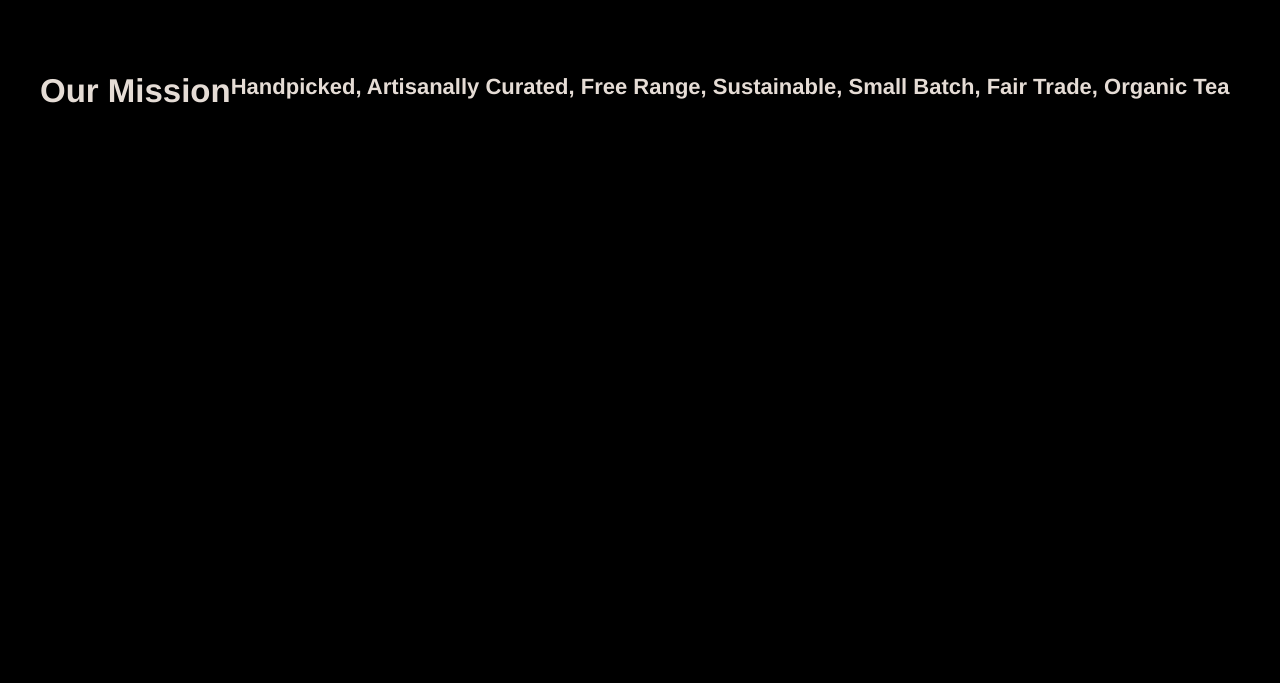
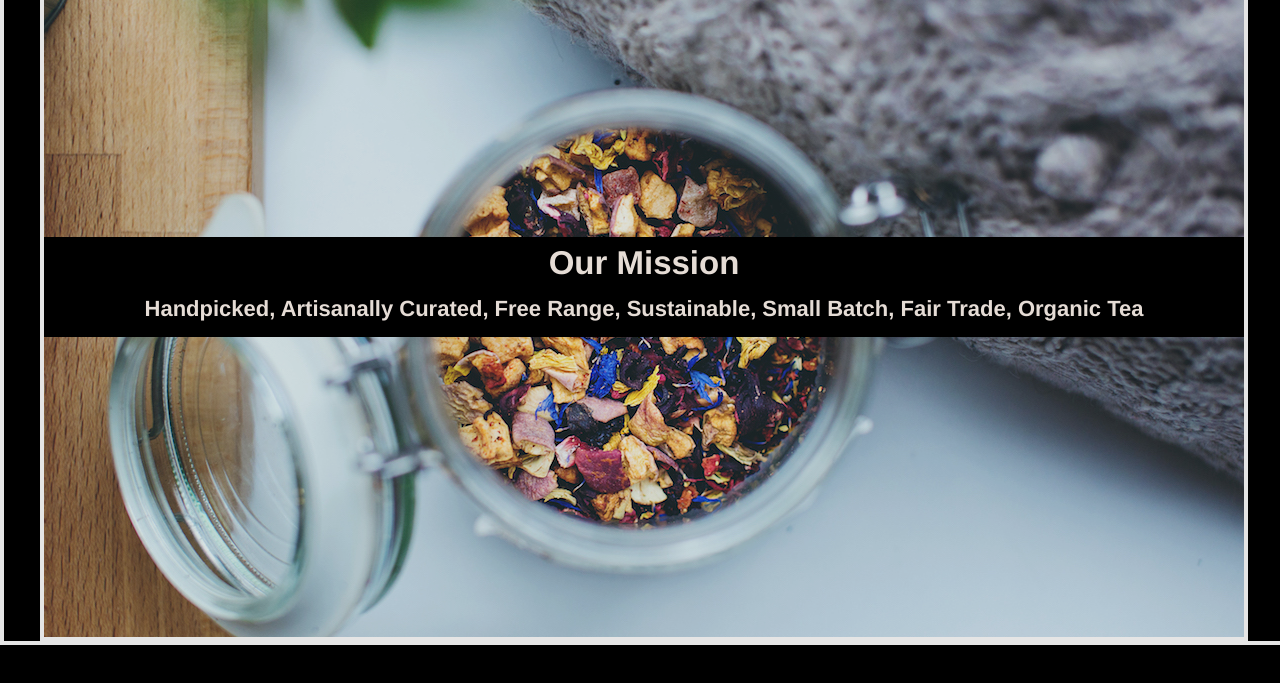
Before and after one commit to afenicchia/TeaCozy, a plain HTML site: page index.html in a window 1280 px wide. Shown: the part 71-754 px from the top of the page. Drawn offline with Linux system fonts and the light colour scheme.

Commit message:
Mission Statement

```diff
--- a/Resources/style/style.css
+++ b/Resources/style/style.css
@@ -1,5 +1,7 @@
 body {
   margin: 0;
+  padding: 0;
+  min-height: 100%;
   background-color: black;
   font-size: 22px;
   color: seashell;
@@ -17,6 +19,7 @@ header {
   width: 100%;
   height: 69px;
   justify-content: space-between;
+  background-color: black;
 }
 
 .logo {
@@ -35,14 +38,35 @@ nav span {
   padding: 20px 10px;
 }
 
-/*Our Mission Design*/
-.container_mission{
+.container{
   display: flex;
-  width: 1200px;
-  margin: 0 auto 78px auto;
-  padding-top: 116px;
+  width: 100%;
+  height: 100%;
+  margin: 0 auto 80px auto;
+  border: 4px white solid;
+  justify-content: center;
 }
 
-.mission {
+/*Our Mission Design*/
+.mission{
   display: flex;
+  background-image: url("../images/img-mission-background.jpg");
+  background-size: 100%;
+  width: 1200px;
+  height: 700px;
+  border: 4px white solid;
+  align-items: center;
 }
+
+.statement {
+  display: flex;
+  flex-direction: column;
+  background-color: black;
+  height: 100px;
+  width: 1200px;
+}
+
+h2, h4 {
+  margin: 7px;
+  text-align: center;
+}
--- a/index.html
+++ b/index.html
@@ -20,12 +20,15 @@
     </header>
     <!--end header -->
 
+    <div class="flex-container container">
     <!-- Our Mission -->
-    <div class="flex-container container_mission">
-      <div class="flex container mission">
-        <h2> Our Mission <h2>
+      <div class="mission">
+        <div class="statement">
+          <h2> Our Mission </h1>
           <h4> Handpicked, Artisanally Curated, Free Range, Sustainable, Small Batch, Fair Trade, Organic Tea </h4>
+        </div>
       </div>
+
     </div>
 
   </body>
```
